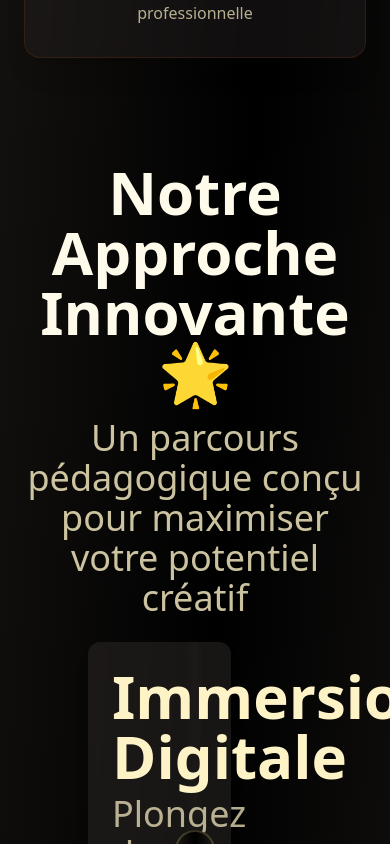
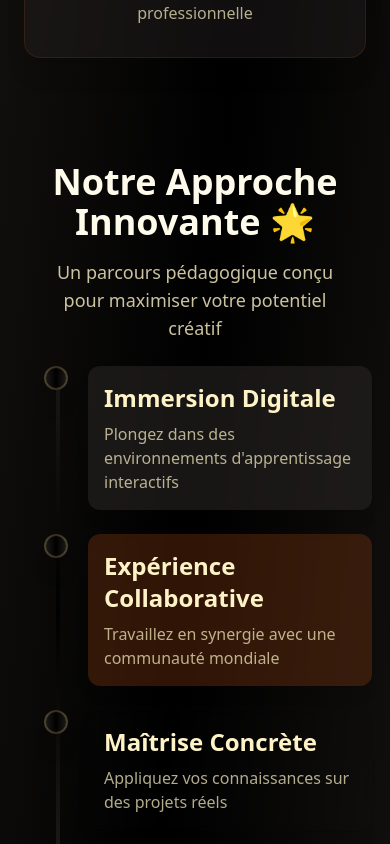
Before and after one commit to Adel113/FormationsV2, a React (Vite) app: page / in a window 390 px wide. Shown: the part 1600-2444 px from the top of the page. Built offline with nearby package versions, Linux system fonts and the light colour scheme; no server answers.

Commit message:
Ajout de nouvelles images pour le slider et amélioration de la mise en page de la section d'accueil

```diff
--- a/src/pages/principal/Home.tsx
+++ b/src/pages/principal/Home.tsx
@@ -2,7 +2,10 @@ import React from 'react';
 import { useNavigate } from 'react-router-dom';
 import { BookOpen, Users, DollarSign } from 'lucide-react';
 import LogoApp from '../../images/logoApp.png';
+import slider1 from '../../images/tiktokbw.png';
+import slider2 from '../../images/shop.png';
 import imageAccueil from '../../images/AdobeStock_965828195_Preview.jpeg';
+import { img } from 'framer-motion/client';
 
 export default function Home() {
   const navigate = useNavigate();
@@ -59,16 +62,16 @@ export default function Home() {
       </section>
 
       {/* 🔹 Timeline Section */}
-      <section className="min-h-screen flex flex-col items-center">
+      <section className="min-h-screen flex flex-col items-center px-4 sm:px-8 lg:px-16">
         <div className="max-w-7xl w-full rounded-2xl p-6 relative overflow-hidden">
-          <h1 className="text-6xl font-bold text-center mb-4 bg-gradient-to-r from-coral-400 to-orange-400 bg-clip-text">
+          <h1 className="text-4xl sm:text-5xl lg:text-6xl font-bold text-center mb-4 bg-gradient-to-r from-coral-400 to-orange-400 bg-clip-text">
             Notre Approche Innovante 🌟
           </h1>
-          <p className="text-4xl text-amber-100/80 text-center mb-6 max-w-2xl mx-auto">
+          <p className="text-lg sm:text-2xl lg:text-4xl text-amber-100/80 text-center mb-6 max-w-2xl mx-auto">
             Un parcours pédagogique conçu pour maximiser votre potentiel créatif
           </p>
-          <div className="relative z-10 flex flex-col items-center">
-            <div className="absolute left-1/2 w-1 bg-gradient-to-b from-coral-500/80 to-orange-500/80 h-full transform -translate-x-1/2 rounded-full"></div>
+          <div className="relative z-10 flex flex-col items-start sm:items-center">
+            <div className="absolute left-4 sm:left-1/2 w-1 bg-gradient-to-b from-coral-500/80 to-orange-500/80 h-full sm:h-[90%] transform rounded-full"></div>
 
             {[{
               title: "Immersion Digitale",
@@ -85,25 +88,28 @@ export default function Home() {
             }].map((section, index) => (
               <div
                 key={index}
-                className={`relative flex items-center w-full mb-6 ${
-                  index % 2 === 0 ? "flex-row" : "flex-row-reverse"
+                className={`relative flex items-start sm:items-center w-full mb-6 flex-col sm:flex-row ${
+                  index % 2 === 0 ? "sm:flex-row" : "sm:flex-row-reverse"
                 }`}
               >
-                <div className="w-10 h-10 bg-gradient-to-r from-coral-500 to-orange-500 rounded-full absolute left-1/2 transform -translate-x-1/2 z-20 shadow-xl border-2 border-amber-200/20"></div>
+                <div className="w-6 h-6 sm:w-10 sm:h-10 bg-gradient-to-r from-coral-500 to-orange-500 rounded-full absolute left-4 sm:left-1/2 transform -translate-x-1/2 z-20 shadow-xl border-2 border-amber-200/20"></div>
 
                 <div
-                  className={`w-5/12 p-6 rounded-xl shadow-lg hover:bg-gradient-to-r transition-all duration-300 ${section.color} ${
-                    index % 2 === 0 ? "ml-16" : "mr-16"
-                  } hover:border border-amber-500/30`}
+                  className={`w-11/12 sm:w-5/12 p-4 sm:p-6 rounded-xl shadow-lg hover:bg-gradient-to-r transition-all duration-300 ${section.color} ${
+                    index % 2 === 0 ? "sm:ml-16" : "sm:mr-16"
+                  } hover:border border-amber-500/30 text-left sm:text-left ml-12 sm:ml-0`}
                 >
-                  <h2 className="text-6xl font-semibold text-amber-100">{section.title}</h2>
-                  <p className="text-4xl text-amber-100/70 mt-2">{section.text}</p>
+                  <h2 className="text-2xl sm:text-4xl lg:text-6xl font-semibold text-amber-100">{section.title}</h2>
+                  <p className="text-base sm:text-xl lg:text-4xl text-amber-100/70 mt-2">{section.text}</p>
                 </div>
               </div>
             ))}
           </div>
         </div>
       </section>
+
+
+
 
 
       {/* 🔹 Statistics Section */}
@@ -134,6 +140,44 @@ export default function Home() {
         </div>
       </section>
 
+       {/* 🔹 Image Slider */}
+       <section className="w-full overflow-hidden bg-white py-10">
+          <div className="relative w-full">
+            <div className="flex overflow-hidden w-full">
+              <div className="flex animate-scroll whitespace-nowrap space-x-4 px-4 sm:px-8 lg:px-16">
+                {/* Tableau avec tailles personnalisées */}
+                {[
+                  { src: slider1, width: "w-72" }, // 18rem (≈ 288px)
+                  { src: slider2, width: "w-120" }, // 20rem (≈ 320px)
+                  { src: "/img3.jpg", width: "w-96" }, // 24rem (≈ 384px)
+                  { src: "/img4.jpg", width: "w-64" }, // 16rem (≈ 256px)
+                  { src: slider1, width: "w-72" },
+                  { src: slider2, width: "w-80" },
+                  { src: "/img3.jpg", width: "w-96" },
+                  { src: "/img4.jpg", width: "w-64" }
+                ].map((item, index) => (
+                  <div key={index} className={`flex-shrink-0 ${item.width}`}>
+                    <img src={item.src} alt={`Slide ${index + 1}`} className="w-full h-40 sm:h-56 lg:h-64 object-cover rounded-xl shadow-lg" />
+                  </div>
+                ))}
+              </div>
+            </div>
+          </div>
+
+          <style>{`
+            @keyframes scroll {
+              0% { transform: translateX(0); }
+              100% { transform: translateX(-50%); }
+            }
+            .animate-scroll {
+              display: flex;
+              animation: scroll 15s linear infinite;
+            }
+          `}</style>
+        </section>
+
+
+
       {/* 🔹 Call to Action */}
       <section className="bg-stone-900 py-20 text-center">
         <div className="max-w-4xl mx-auto px-6">
--- a/src/pages/principal/apropos.tsx
+++ b/src/pages/principal/apropos.tsx
@@ -12,6 +12,9 @@ export default function apropos() {
           </p>
         </div>
       </div>
+
+
+
 
       {/* Story Section */}
       <section>
```
Also changed, not shown: src/images/shop.png (added), src/images/tiktokbw.png (added).
